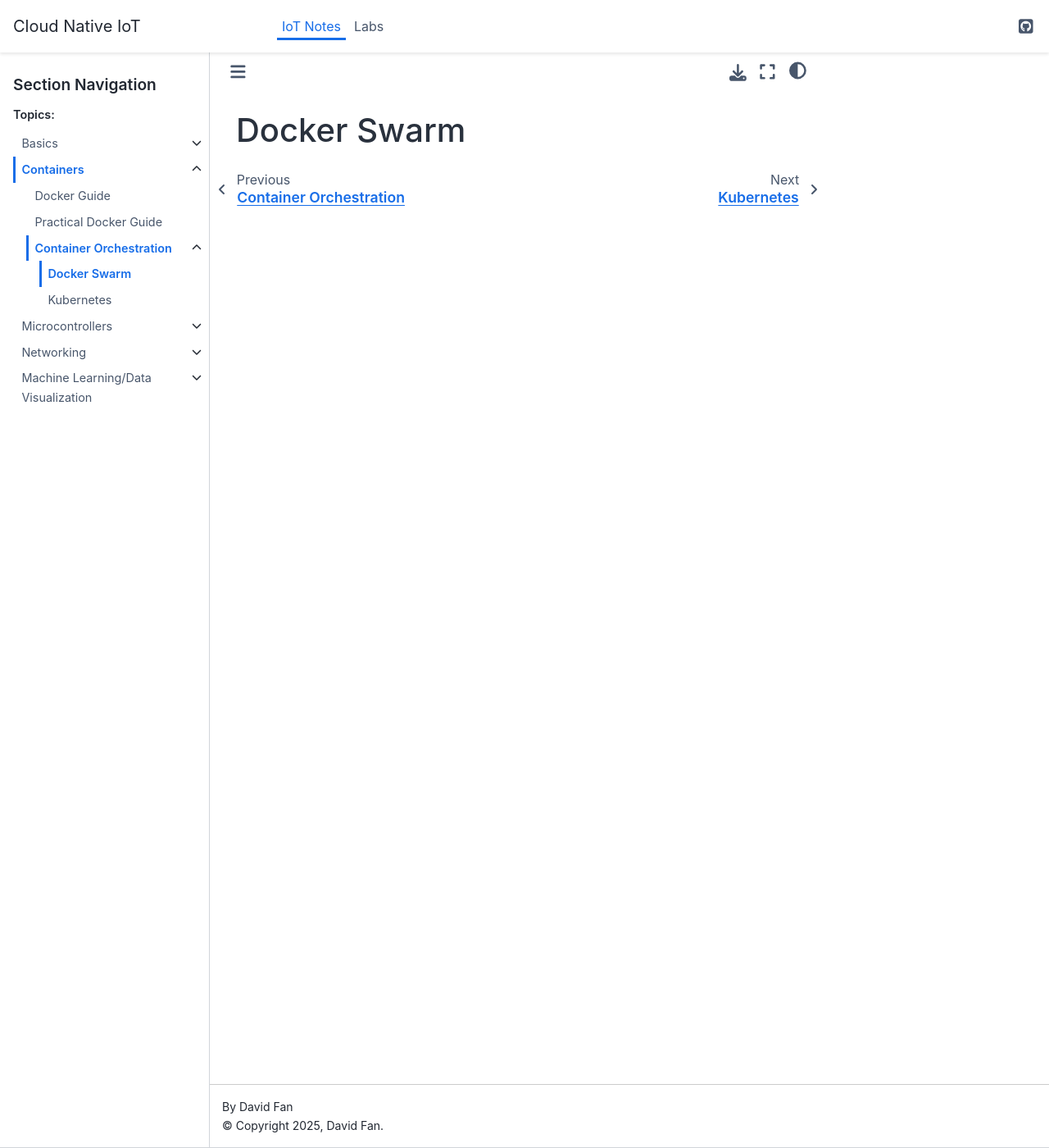
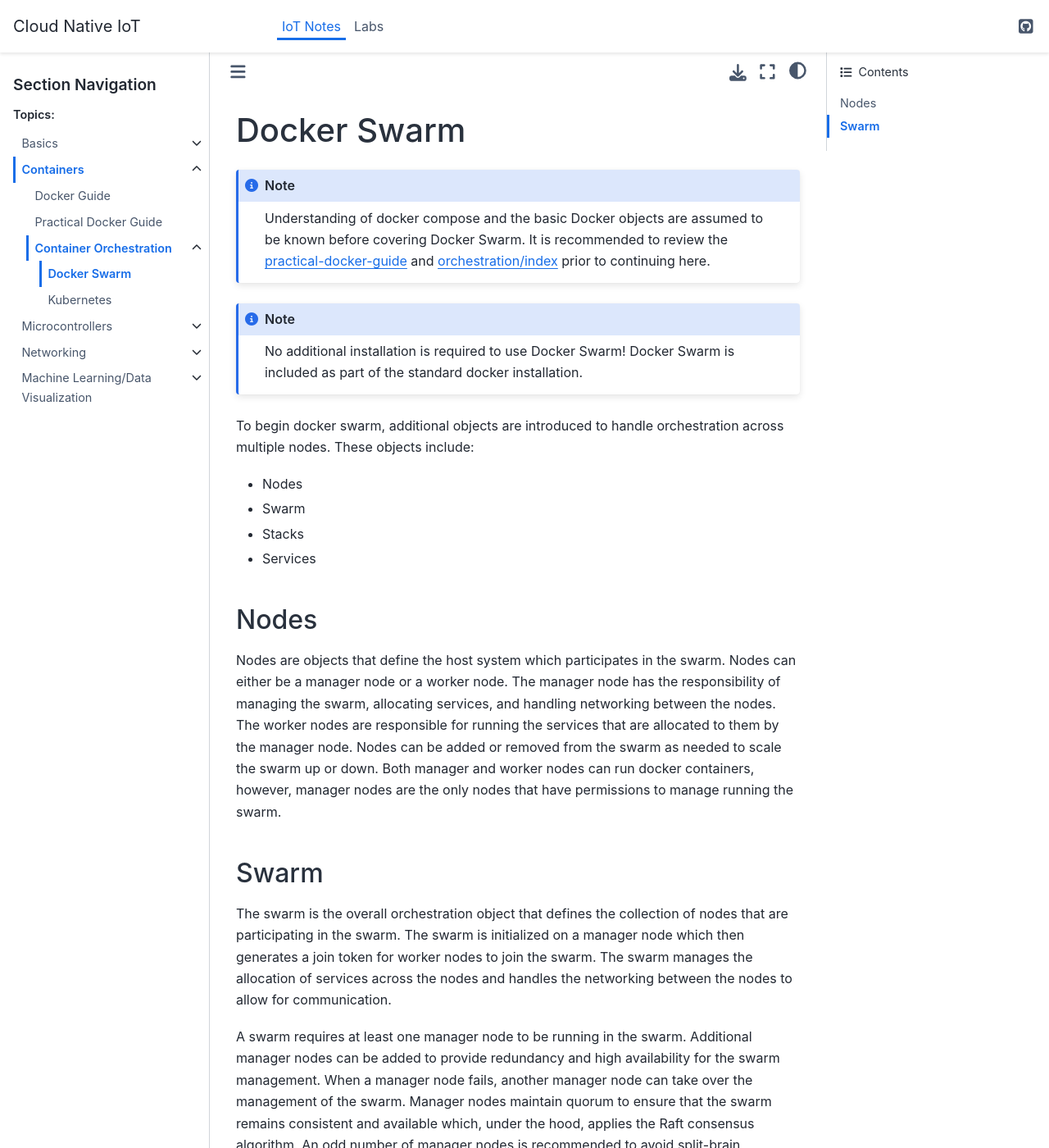
Before and after one commit to Kanaderu/Cloud-Native-IoT, a Sphinx documentation site: the page built from docs/notes/containers/orchestration/docker-swarm.rst, in a window 1280 px wide and 1400 px high. Shown: the whole window at 82% size. Built offline with Sphinx 7.4.7 and the Sphinx Book theme 1.1.4, drawn with Linux system fonts in a browser that asks for light colours; some of the changed text lies outside the part shown.

Commit message:
docs: adds initial orchestration docs

```diff
--- a/docs/notes/containers/orchestration/docker-swarm.rst
+++ b/docs/notes/containers/orchestration/docker-swarm.rst
@@ -1,3 +1,39 @@
 ############
 Docker Swarm
 ############
+
+.. note::
+    Understanding of docker compose and the basic Docker objects are assumed to be known before covering Docker Swarm. It is recommended to review the `practical-docker-guide <../docker/practical-docker-guide.rst>`_ and `orchestration/index <../orchestration/index.rst>`_ prior to continuing here.
+
+.. note::
+    No additional installation is required to use Docker Swarm! Docker Swarm is included as part of the standard docker installation.
+
+To begin docker swarm, additional objects are introduced to handle orchestration across multiple nodes. These objects include:
+
+- Nodes
+- Swarm
+- Stacks
+- Services
+
+-----
+Nodes
+-----
+
+Nodes are objects that define the host system which participates in the swarm. Nodes can either be a manager node or a worker node. The manager node has the responsibility of managing the swarm, allocating services, and handling networking between the nodes. The worker nodes are responsible for running the services that are allocated to them by the manager node. Nodes can be added or removed from the swarm as needed to scale the swarm up or down. Both manager and worker nodes can run docker containers, however, manager nodes are the only nodes that have permissions to manage running the swarm.
+
+-----
+Swarm
+-----
+
+The swarm is the overall orchestration object that defines the collection of nodes that are participating in the swarm. The swarm is initialized on a manager node which then generates a join token for worker nodes to join the swarm. The swarm manages the allocation of services across the nodes and handles the networking between the nodes to allow for communication.
+
+A swarm requires at least one manager node to be running in the swarm. Additional manager nodes can be added to provide redundancy and high availability for the swarm management. When a manager node fails, another manager node can take over the management of the swarm. Manager nodes maintain quorum to ensure that the swarm remains consistent and available which, under the hood, applies the Raft consensus algorithm. An odd number of manager nodes is recommended to avoid split-brain scenarios.
+
+.. .. toctree::
+..    :maxdepth: 2
+..    :caption: Contents:
+
+..    docker-swarm-setup
+..    docker-swarm-services
+..    docker-swarm-networks
+..    docker-swarm-volumes
--- a/docs/notes/containers/orchestration/index.rst
+++ b/docs/notes/containers/orchestration/index.rst
@@ -8,3 +8,7 @@
 
    docker-swarm
    kubernetes
+
+In the previous sections discussing containers and compose files, the focus has been on running containers on a single host node system. Container orchestration, especially with the ease of using compose files, allows for easily spinning up multiple containers to work together of an application has really been covered. However, in orchestration, linking multiple nodes together is really the focus to allow for scaling containers across multiple systems to provide more compute capability to house a network of containers. The quick and simple path to orchestration is through Docker Swarm which extends the capability of docker compose files to apply to multiple nodes. In leveraging Docker Swarm, one can begin to notice some of the limitations of docker swarm within the nuances of orchestration. At that point, the transition to Kubernetes becomes more apparent to really begin to apply orchestration at scale.
+
+In continuing to learn orchestration, it's important to understand how data is being stored and process. One of the key points within orchestration is how an application is to go about data persistence and how applications are configured.
```
